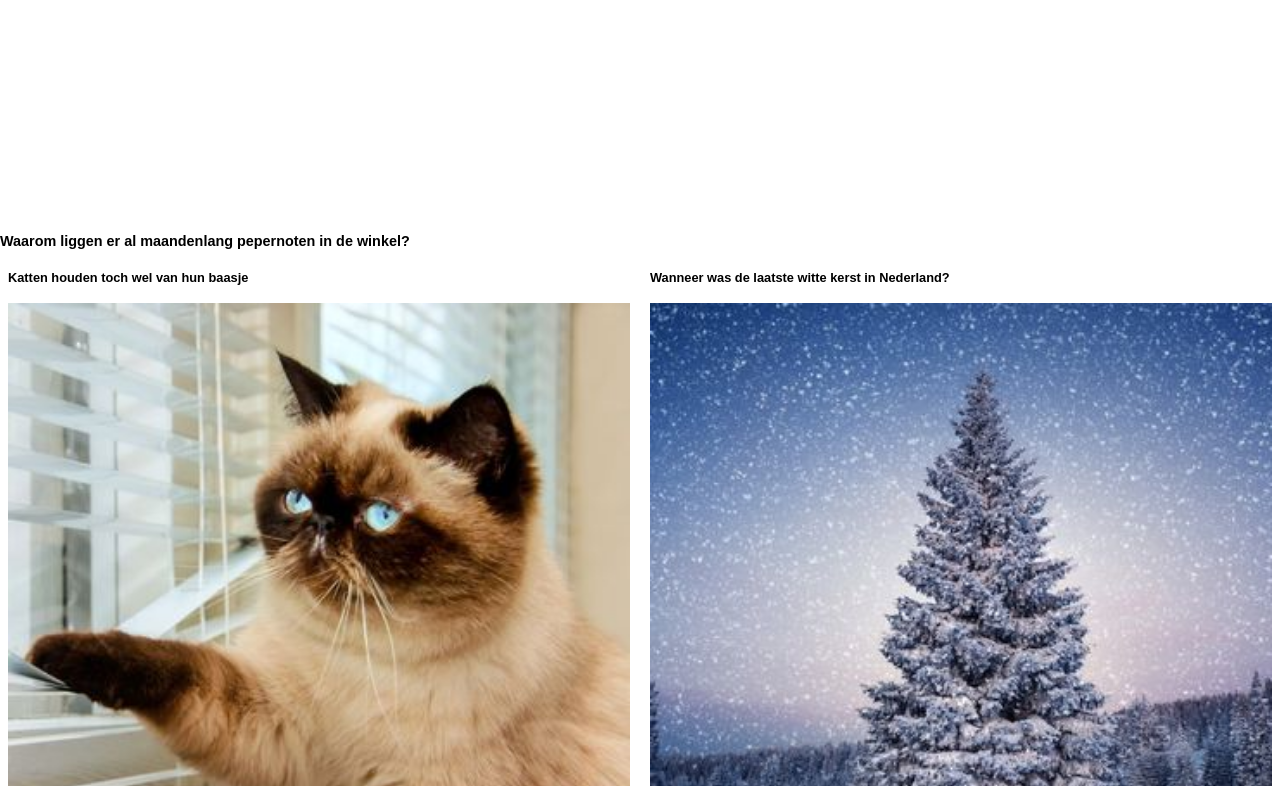
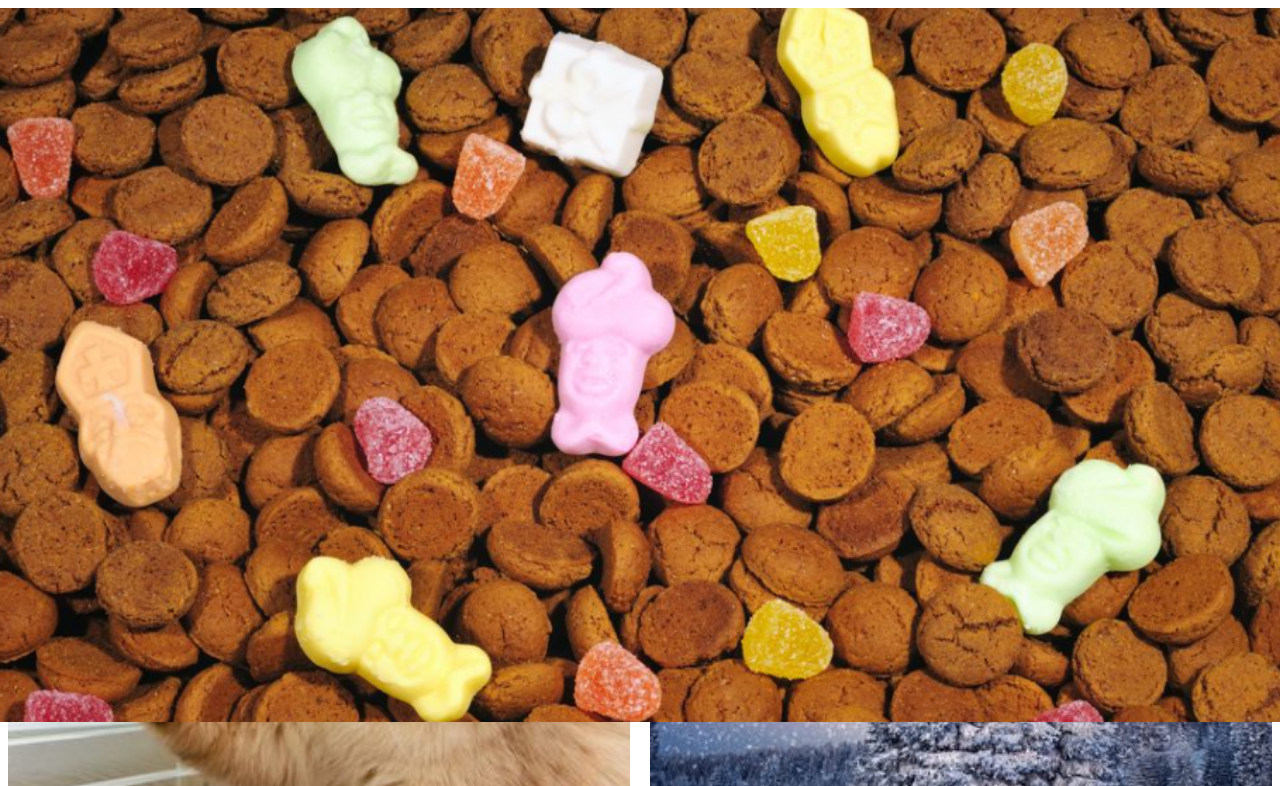
Before and after one commit to RubySpee/FED, a plain HTML site: page index.html in a window 1280 px wide. Shown: the part 87-873 px from the top of the page. Drawn offline with Linux system fonts and the light colour scheme.

Commit message:
Add files via upload

```diff
--- a/style/style3.css
+++ b/style/style3.css
@@ -186,8 +186,7 @@ footer ul {
 }
 
 .home section:nth-of-type(1) article a {
-  position: absolute;
-  bottom: 0;
+  position: relative;
 
   font-family: sans-serif;
   font-size: 0.9em;
@@ -201,8 +200,7 @@ footer ul {
 }
 
 .home section:nth-of-type(1) article a img {
-  position: absolute;
-  top: 0;
+  position: relative;
 
   width: 100%;
   margin-top: 0.7em;
```
